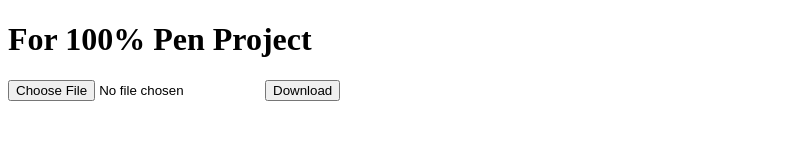
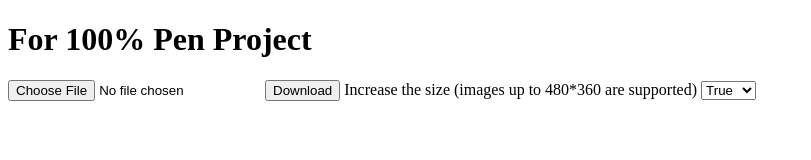
Before and after one commit to The-Impossibles-scratch/FOR_PEN_PROJECT, a plain HTML site: page html/index.html in a window 1280 px wide. Shown: the whole page, without its empty margins (0-811 px from the left). Drawn offline with Linux system fonts and the light colour scheme.

Commit message:
Update index.html

```diff
--- a/html/index.html
+++ b/html/index.html
@@ -11,6 +11,11 @@
     <input type='file' id='image' accept='image/*'>
     <button onclick='download()'>Download</button>
     <canvas id="canvas" style="display:none;"></canvas>
+    <label for='size'>Increase the size (images up to 480*360 are supported)</label>
+    <select id='size'>
+      <option value ='true'>True</option>
+      <option value='false'>False</option>
+    </select>
     <script src="script.js"></script>
   </body>
 </html>
```
